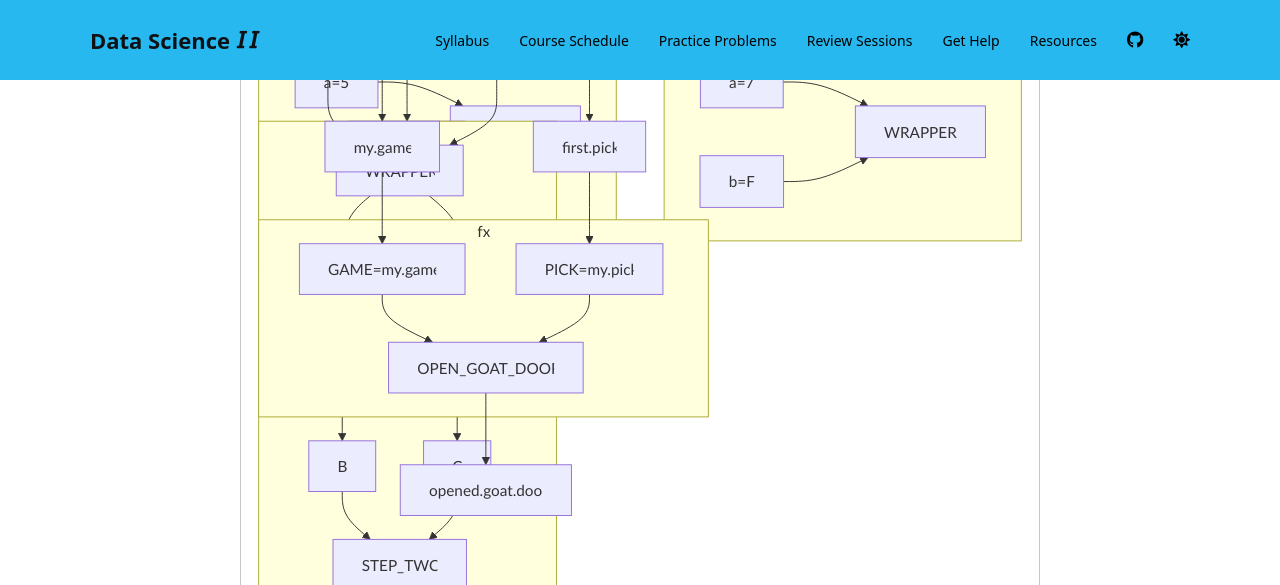
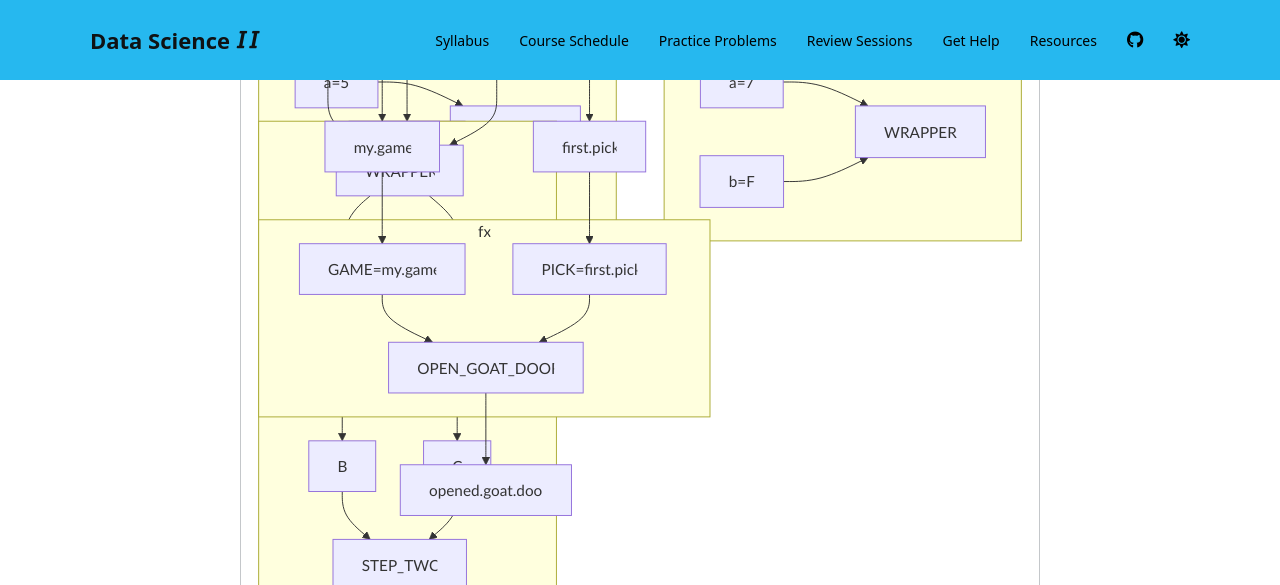
Before and after one commit to Watts-College/paf-514-template, a Jekyll site: the page built from lectures/week-01-function-review.md, in a window 1280 px wide and 900 px high, scrolled down 4286 px. Shown: the top 585 px of the window. Built offline with Jekyll 4.4.1, drawn with Linux system fonts in a browser that asks for light colours; nearby versions of some CDN libraries; a script bundle is joined from its source files by our own code; library files that are not in the unit come from our copies; a style sheet for code colours, icons or effects is not loaded.

Commit message:
Update week-01-function-review.md

````diff
--- a/lectures/week-01-function-review.md
+++ b/lectures/week-01-function-review.md
@@ -305,10 +305,10 @@ graph TD;
   id1[CREATE_GAME] --> my.game;
   id2[SELECT_DOOR] --> first.pick;
   my.game    --> id4[GAME=my.game];
-  first.pick --> id5[PICK=my.pick];
+  first.pick --> id5[PICK=first.pick];
   subgraph fx
     id4[GAME=my.game] --> id3[ OPEN_GOAT_DOOR ];
-    id5[PICK=my.pick] --> id3[ OPEN_GOAT_DOOR ];
+    id5[PICK=first.pick] --> id3[ OPEN_GOAT_DOOR ];
   end
   id3[ OPEN_GOAT_DOOR ] --> opened.goat.door;
 ```
````
